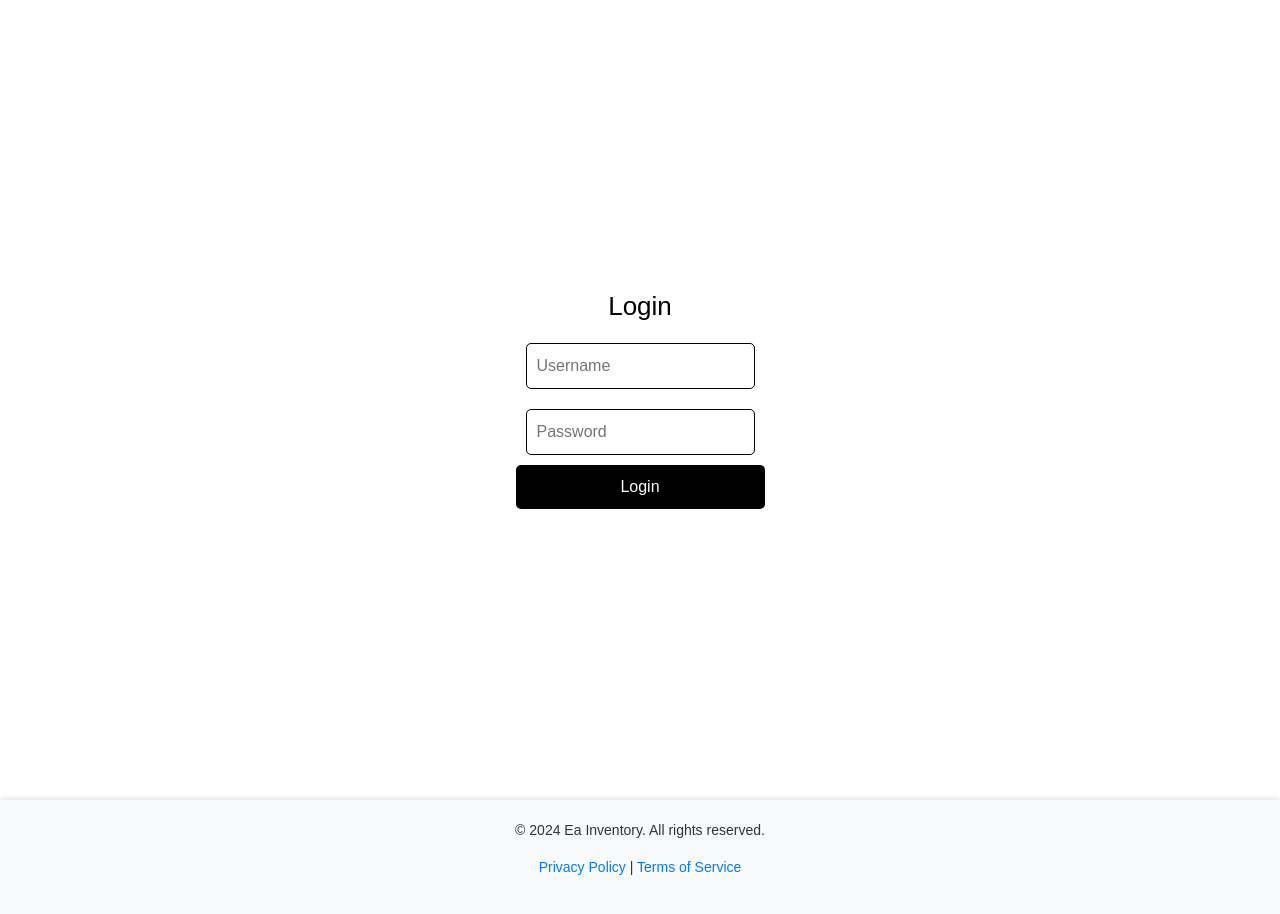
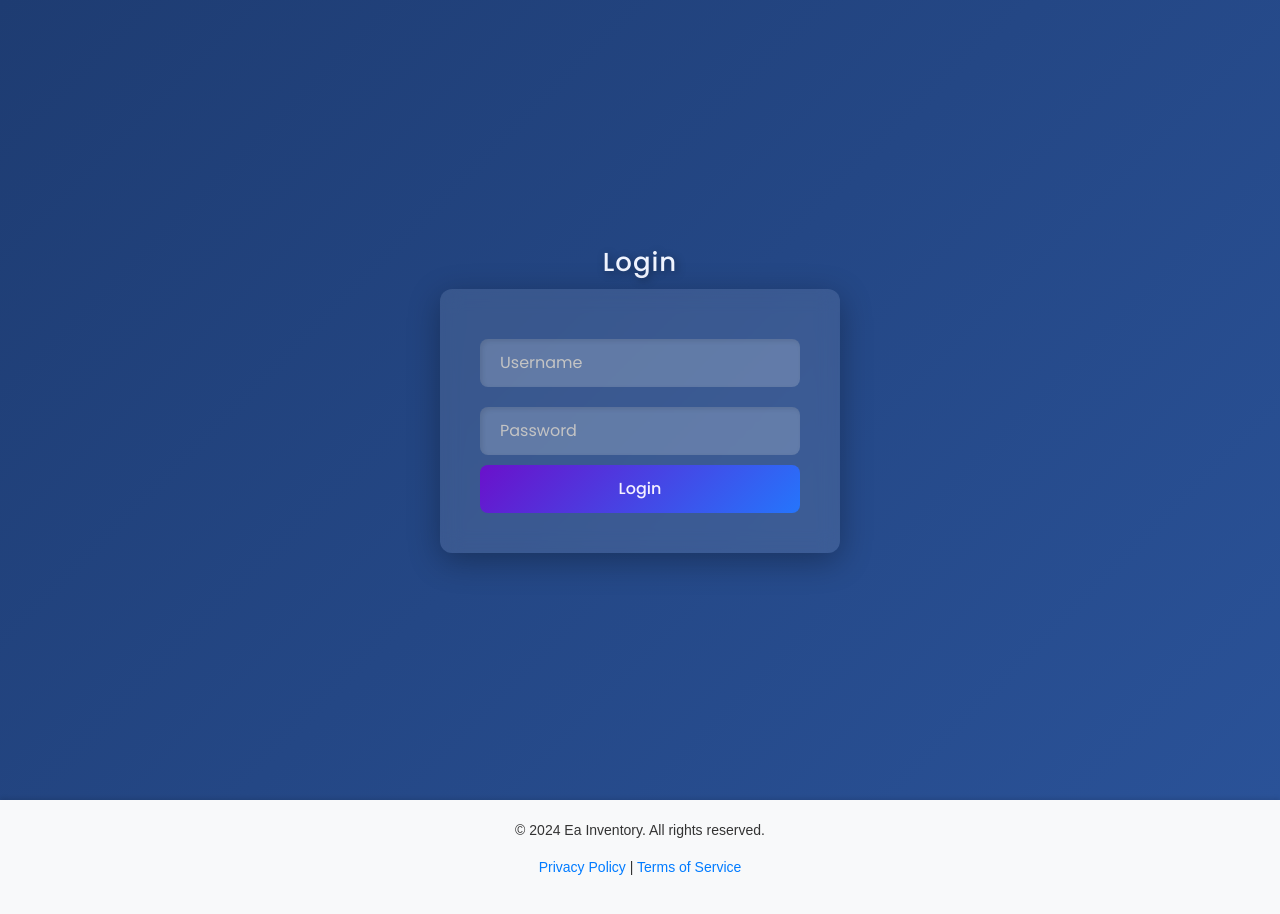
Before and after one commit to ElamaranV/InventoryManagement, a React (Create React App) app in the folder inventory-management/: page /login in a window 1280 px wide. Built offline with nearby package versions, Linux system fonts and the light colour scheme.

Commit message:
Redefined Fonts and refurbished Login page

```diff
--- a/inventory-management/public/index.html
+++ b/inventory-management/public/index.html
@@ -21,6 +21,10 @@
     <link rel="preconnect" href="https://fonts.googleapis.com">
     <link rel="preconnect" href="https://fonts.gstatic.com" crossorigin>
     <link href="https://fonts.googleapis.com/css2?family=Urbanist:ital,wght@0,100..900;1,100..900&display=swap" rel="stylesheet">
+
+    <link rel="preconnect" href="https://fonts.googleapis.com">
+<link rel="preconnect" href="https://fonts.gstatic.com" crossorigin>
+<link href="https://fonts.googleapis.com/css2?family=Poppins:ital,wght@0,100;0,200;0,300;0,400;0,500;0,600;0,700;0,800;0,900;1,100;1,200;1,300;1,400;1,500;1,600;1,700;1,800;1,900&display=swap" rel="stylesheet">
 
 
     <!--
--- a/inventory-management/src/Components/Home.css
+++ b/inventory-management/src/Components/Home.css
@@ -1,4 +1,6 @@
 .home-container {
+    font-family: "Urbanist", sans-serif;
+    font-weight: 400;
     display: flex;
     flex-direction: column;
     align-items: center;
@@ -14,6 +16,8 @@
   }
 
   .login-button {
+    font-family: "Urbanist", sans-serif;
+    font-weight: 400;
     margin-top: 20px;
     padding: 10px 20px;
     background-color: black;
--- a/inventory-management/src/Components/Login.css
+++ b/inventory-management/src/Components/Login.css
@@ -1,34 +1,106 @@
+/* Container styling */
 .login-container {
   display: flex;
   flex-direction: column;
   align-items: center;
   justify-content: center;
   height: 100vh;
-  background-color: white;
-  color: black;
+  background: linear-gradient(135deg, #1e3c72 0%, #2a5298 100%);
+  font-family: 'Poppins', sans-serif;
+  padding: 20px;
+  box-sizing: border-box;
+  color: #fff;
 }
 
+/* Form styling */
 form {
+  background: rgba(255, 255, 255, 0.1);
+  backdrop-filter: blur(10px);
+  padding: 40px;
+  border-radius: 12px;
+  box-shadow: 0 8px 32px rgba(0, 0, 0, 0.3);
+  width: 100%;
+  max-width: 400px;
   display: flex;
   flex-direction: column;
+  align-items: center;
 }
 
-input {
-  margin: 10px;
-  padding: 10px;
-  border: 1px solid black;
-  border-radius: 5px;
+/* Heading styling */
+h2 {
+  font-size: 2rem;
+  margin-bottom: 20px;
+  color: #f0f4ff;
+  letter-spacing: 1px;
+  text-shadow: 2px 2px 8px rgba(0, 0, 0, 0.4);
 }
 
+/* Input styling */
+input {
+  width: 100%;
+  padding: 12px 20px;
+  margin: 10px 0;
+  border: none;
+  border-radius: 8px;
+  background: rgba(255, 255, 255, 0.2);
+  color: #fff;
+  font-size: 1rem;
+  outline: none;
+  box-shadow: inset 2px 2px 5px rgba(0, 0, 0, 0.1);
+}
+
+input::placeholder {
+  color: #c4c4c4;
+}
+
+/* Button styling */
 button {
-  padding: 10px;
-  background-color: black;
-  color: white;
+  width: 100%;
+  padding: 12px;
+  border-radius: 8px;
   border: none;
-  border-radius: 5px;
+  font-size: 1rem;
+  font-weight: 500;
+  color: #f4f0ff;
+  background: linear-gradient(135deg, #6a11cb 0%, #2575fc 100%);
   cursor: pointer;
+  transition: transform 0.3s ease, background 0.3s ease;
+  position: relative;
+  overflow: hidden;
 }
 
 button:hover {
-  background-color: grey;
+  background: linear-gradient(135deg, #6a11cb 20%, #2575fc 80%);
+  transform: translateY(-2px);
 }
+
+/* Button pseudo-elements for stylish effects */
+button::before {
+  content: "";
+  position: absolute;
+  top: 0;
+  left: 0;
+  height: 100%;
+  width: 100%;
+  border-radius: 8px;
+  background: rgba(255, 255, 255, 0.1);
+  opacity: 0;
+  transition: opacity 0.3s ease;
+}
+
+button:hover::before {
+  opacity: 1;
+}
+
+/* Anchor link styling */
+form a {
+  margin-top: 15px;
+  color: #f4f4f4;
+  text-decoration: none;
+  font-size: 0.9rem;
+}
+
+form a:hover {
+  text-decoration: underline;
+  color: #d1e9ff;
+}
--- a/inventory-management/src/Components/Sidebar.css
+++ b/inventory-management/src/Components/Sidebar.css
@@ -22,9 +22,9 @@
 .sidebar {
   font-family: "Urbanist", sans-serif;
   font-weight: 400;
-  width: 210px;
+  width: 190px;
   background-color: #1d181c;
-  padding: 20px;
+  padding: 15px;
   height: 100vh;
   position: fixed;
   top: 0;
@@ -37,7 +37,7 @@
 
 /* Sidebar Title */
 .sidebar-title {
-  font-size: 28px;
+  font-size: 18px;
   font-weight: normal;
   color: #fbfbfb;
   margin-bottom: 30px;
@@ -51,9 +51,9 @@
 
 
 .sidebar-logo {
-  width: 40px; /* Adjust the image size */
+  width: 40px;
   height: 40px;
-  margin-right: 10px; /* Space between the image and the title */
+  margin-right: 10px;
 }
 
 /* Sidebar Navigation Links */
```
Also changed, not shown: inventory-management/src/Components/inventory.jpg (added).
